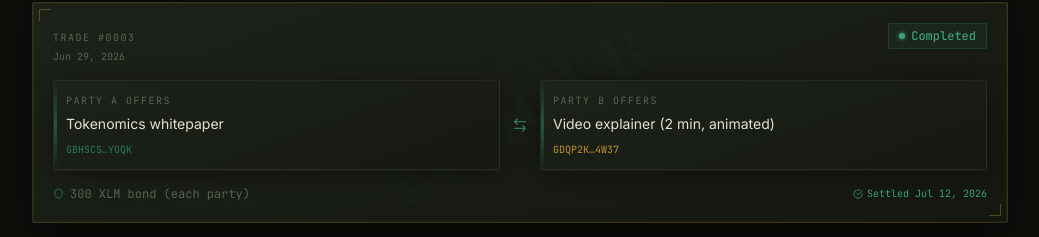
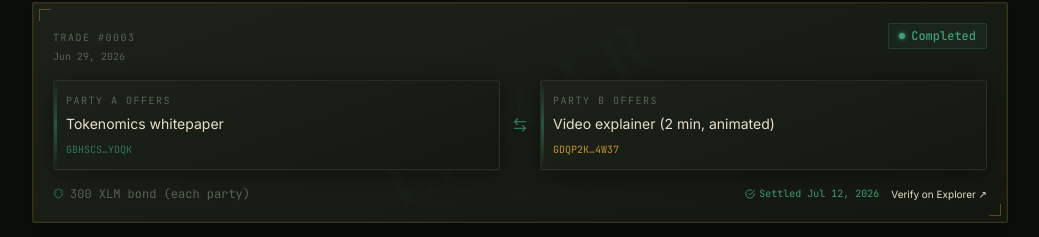
Before and after one commit to priyarajput59/BARTERLEDGER-Peer-to-Peer-Skill-Trading-Protocol, a React (Vite) app in the folder frontend/: page / in a window 1280 px wide. Shown: the part 1677-1914 px from the top of the page, without its empty margins (120-1159 px from the left). Built offline with nearby package versions, Linux system fonts and the light colour scheme; no server answers; what @stellar/stellar-sdk would draw is missing.

Commit message:
feat: add stellar.expert block explorer link to verify completed trades directly on-chain

```diff
--- a/frontend/src/components/TradeCard.tsx
+++ b/frontend/src/components/TradeCard.tsx
@@ -4,6 +4,7 @@ import StatusBadge from './StatusBadge'
 import { truncAddr, formatXLM, deadlineLabel, formatDate } from '../lib/mockData'
 import { useBarterStore } from '../lib/store'
 import { acceptTrade, confirmDelivery, fetchUserTrades } from '../lib/soroban'
+import { TRADE_VAULT_ID } from '../lib/constants'
 
 interface TradeCardProps {
   trade: Trade
@@ -102,9 +103,19 @@ export default function TradeCard({ trade, compact = false }: TradeCardProps) {
           <span className="font-mono">{formatXLM(trade.collateral)} bond (each party)</span>
         </div>
         {trade.status === 'Completed' && (
-          <div className="flex items-center gap-1 text-[10px] font-mono" style={{ color: '#3FA07C' }}>
-            <CheckCircle size={10} />
-            Settled {formatDate(trade.completed_at)}
+          <div className="flex items-center gap-3">
+            <div className="flex items-center gap-1 text-[10px] font-mono" style={{ color: '#3FA07C' }}>
+              <CheckCircle size={10} />
+              Settled {formatDate(trade.completed_at)}
+            </div>
+            <a
+              href={`https://stellar.expert/explorer/testnet/contract/${TRADE_VAULT_ID}`}
+              target="_blank"
+              rel="noreferrer"
+              className="text-[10px] text-teal-400 hover:text-teal-300 hover:underline flex items-center gap-1 transition-colors"
+            >
+              Verify on Explorer ↗
+            </a>
           </div>
         )}
         {trade.status === 'Disputed' && (
```
